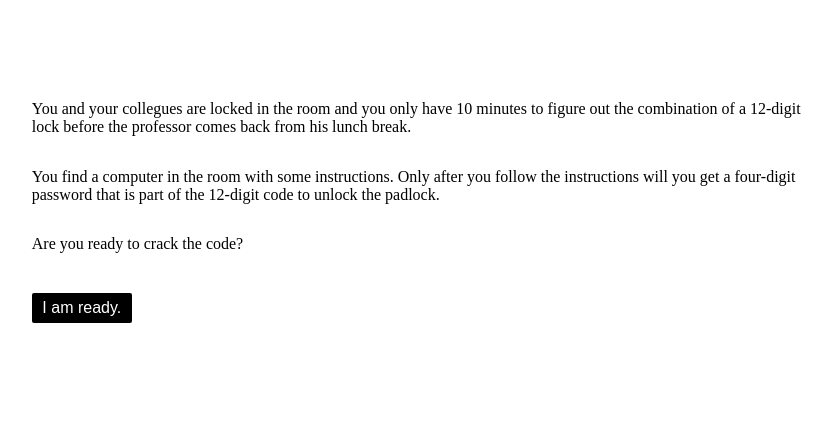
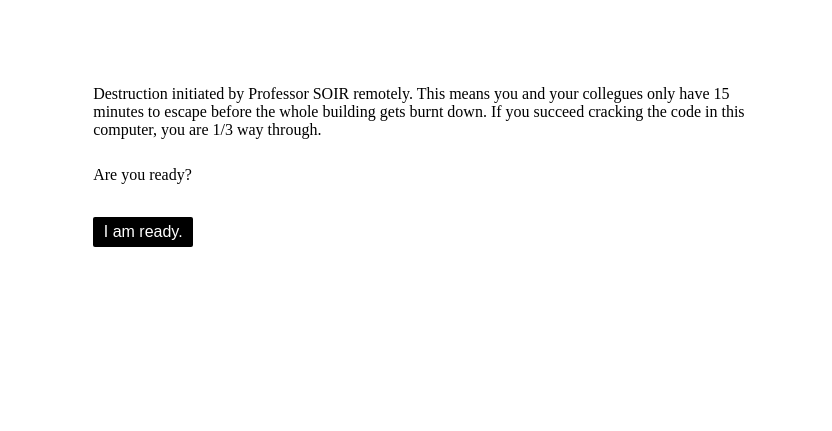
Before and after one commit to YitingLiu97/escape-final-puzzle, a website: page public/computer/index.html in a window 1280 px wide. Shown: the part 74-505 px from the top of the page, without its empty margins (215-1047 px from the left). Drawn offline with Linux system fonts and the light colour scheme.

Commit message:
update computer code

```diff
--- a/public/computer/index.html
+++ b/public/computer/index.html
@@ -18,18 +18,17 @@
 
 
     <div id="puzzleIntro">
-    <p>You and your collegues are locked in the room and you only have 10 minutes to figure out the combination of a
+        <!-- <p>You and your collegues are locked in the room and you only have 10 minutes to figure out the combination of a
             12-digit lock
-      before the professor comes back from his lunch break. </p>
+            before Professor SOIR comes back from his lunch break. </p> -->
+            <p>Destruction initiated by Professor SOIR remotely.
+                This means you and your collegues only have 15 minutes to escape before the whole building gets burnt down. If you succeed cracking the code in this computer, you are 1/3 way through. </p>
 
-    <p>You find a computer in the room with some instructions. Only after you follow the instructions will you get a
-      four-digit password
-      that is part of the 12-digit code to unlock the padlock. </p>
-    <p> Are you ready to crack the code? </p>
+        <!-- <p>You find a computer in the room with some instructions. Only after you follow the instructions will you get a four-digit password  -->
+            <!-- that is part of the 12-digit code to unlock the padlock. </p> -->
+           <p> Are you ready? </p>
 
-    <button id="ready"
-      onclick="document.getElementById('patternRecognitionPuzzle').style.display='block',document.getElementById('puzzleIntro').style.display='none';">I
-      am ready. </button>
+        <button id="ready" onclick="document.getElementById('patternRecognitionPuzzle').style.display='block',document.getElementById('puzzleIntro').style.display='none';">I am ready. </button>
     </div>
     <div id="patternRecognitionPuzzle">
 
@@ -44,7 +43,7 @@
                 onmouseover="placeholder='_ __ ______ ____ _ __ ____ ___ __'">
             <!-- <p > -->
 
-      <img class="item" onmouseover="alert('Follow what you see.')"
+            <img class="item" onclick="alert('Follow what you see.')"
                 src="https://image.flaticon.com/icons/svg/818/818400.svg" alt="information icon">
             <!-- </p>  -->
         </div>
@@ -57,10 +56,11 @@
     <script>
         let counter = 0;
 
-    // TODO: Move the solution checking portion to server side
+
         function showResult() {
             let password = 'i dO tHingS wHeN I Am tOld nOT tO';
             if (document.getElementById("userInput").value == password) {
+
                 alert("Congrats! Your digits are: 0189");
                 //   counter=0;
             } else {
@@ -71,7 +71,7 @@
                     alert('up or low, is it your decision or mine?');
                     counter = 0;
                 } else {
-          alert("Incorrect!");
+                    alert("Password Incorrect!");
                 }
             }
         }
--- a/public/computer/style.css
+++ b/public/computer/style.css
@@ -4,11 +4,10 @@
 }
 
 body {
-    padding: 3% 15%;
+    padding: 3% 20%;
     display: block;
     margin: 3%;
 }
-
 #puzzleIntro{
     margin: auto;
     /* border: 1pt black dotted; */
```
Lines whose indentation alone changed are shown as unchanged.
